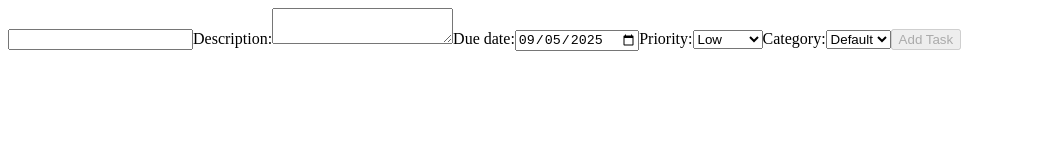
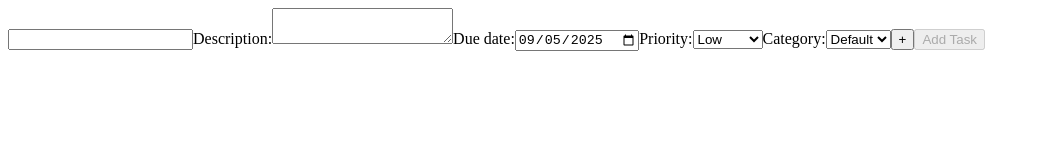
Before and after one commit to dejanpls/taskmate, a React (Vite) app: page / in a window 1280 px wide. Shown: the top 160 px of the page, without its empty margins (0-1040 px from the left). Built offline with nearby package versions, Linux system fonts and the light colour scheme.

Commit message:
feat(Categories): add CategoryInput toggle

```diff
--- a/src/components/Categories.jsx
+++ b/src/components/Categories.jsx
@@ -1,13 +1,19 @@
+import CategoryInput from './CategoryInput.jsx';
+
 export default function Categories({
+  showCategoryInput,
+  setShowCategoryInput,
   handleChange,
   currentCategory,
   categories,
+  categoryInputData,
 }) {
   return (
     <>
       <label htmlFor="category">
         Category:
         <select
+          disabled={showCategoryInput}
           value={currentCategory}
           onChange={handleChange}
           id="category"
@@ -20,6 +26,13 @@ export default function Categories({
           ))}
         </select>
       </label>
+      <button
+        type="button"
+        onClick={() => setShowCategoryInput((prev) => !prev)}
+      >
+        {showCategoryInput ? 'X' : '+'}
+      </button>
+      {showCategoryInput && <CategoryInput {...categoryInputData} />}
     </>
   );
 }
```
